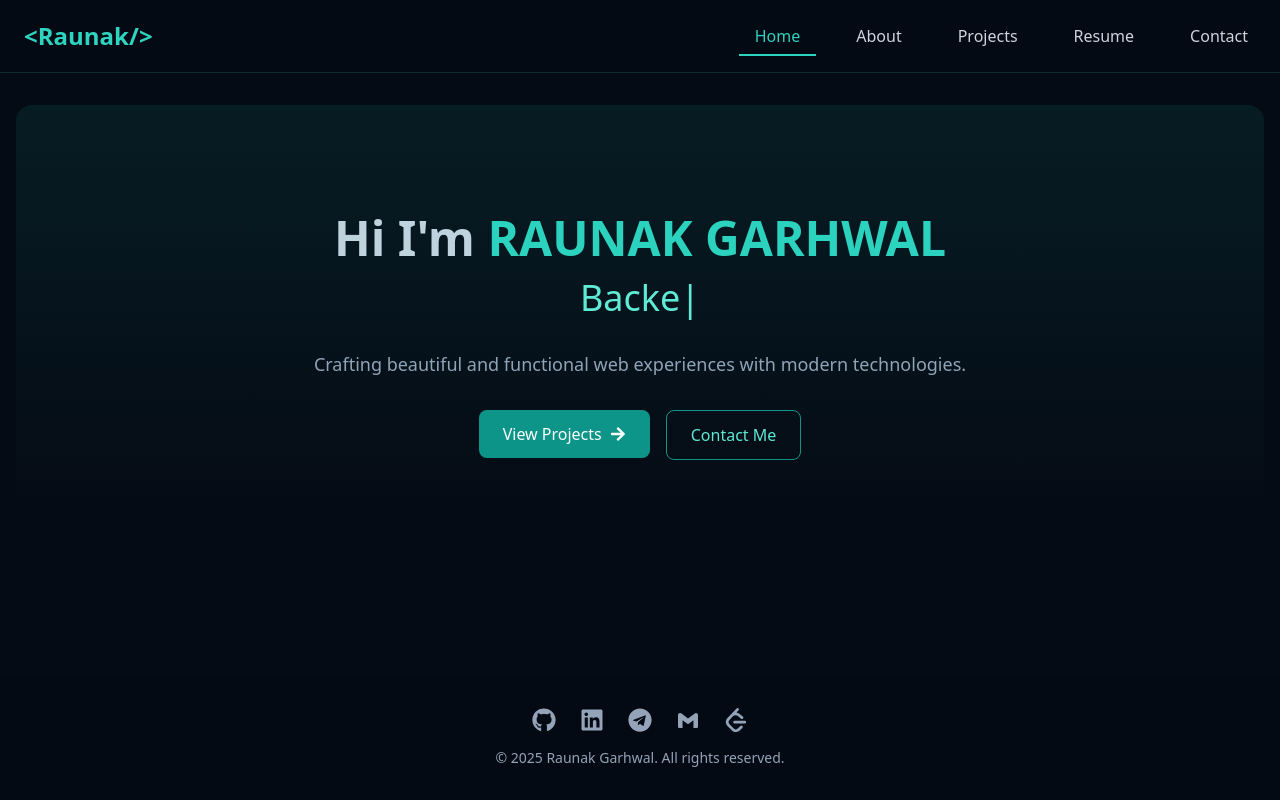
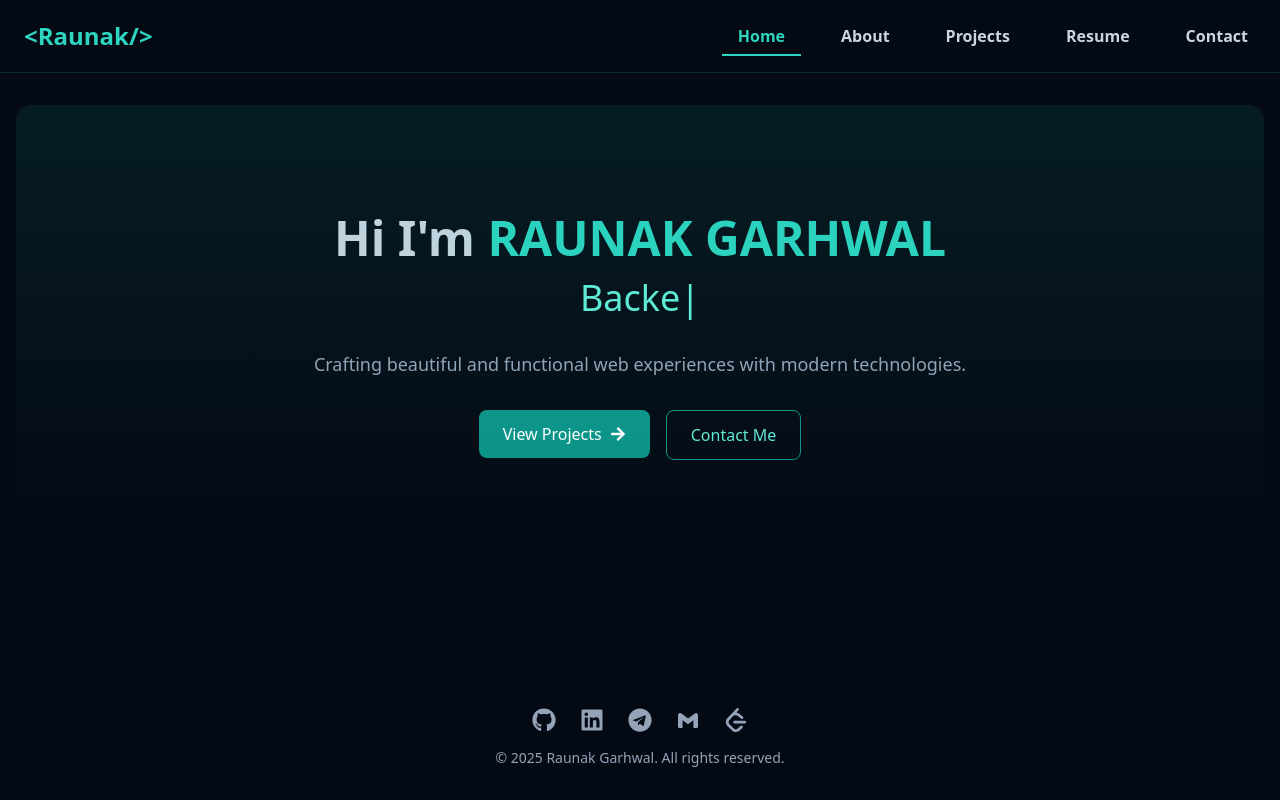
Before and after one commit to raunak-garhwal/Modern-Portfolio, a React (Vite) app: page / in a window 1280 px wide. Built offline with nearby package versions, Linux system fonts and the light colour scheme.

Commit message:
minor bug fixed

```diff
--- a/src/components/Navbar.jsx
+++ b/src/components/Navbar.jsx
@@ -10,7 +10,7 @@ function Navbar() {
 
   return (
     <motion.nav
-      className="sticky top-0 bg-[#050b15]/90 backdrop-blur-sm z-50 py-4 border-b border-teal-900/50"
+      className="sticky top-0 font-bold bg-[#050b15]/90 backdrop-blur-sm z-50 py-4 border-b border-teal-900/50"
       initial={{ y: -100 }}
       animate={{ y: 0 }}
       transition={{ duration: 0.5 }}
```
